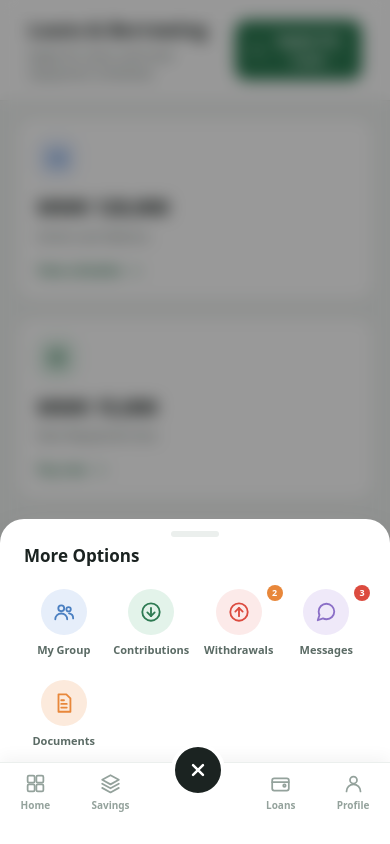
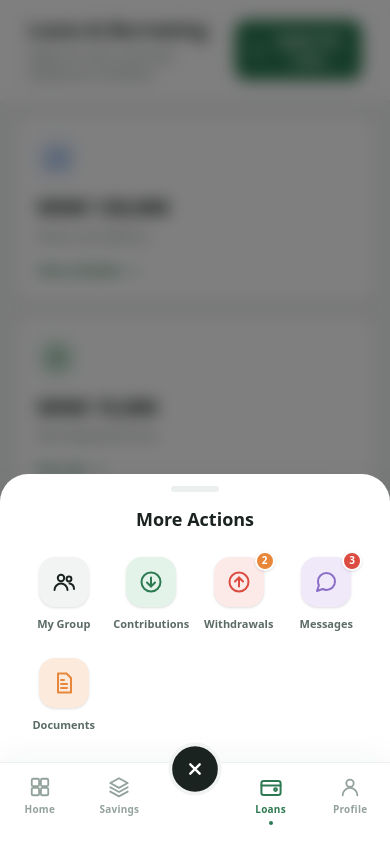
Before and after one commit to Boss-Tet/InclusionX-finovate-, a Next.js app: page /loans in a window 390 px wide. Both pictures are taken after a click on the button 197 px from the left and 770 px from the top of the page. Shown: the top 844 px of the page. Built offline with nearby package versions, Linux system fonts and the light colour scheme.

Commit message:
feat: implement mobile bottom navigation and member messages chat template

```diff
--- a/components/organisms/MobileBottomNav/MobileBottomNav.tsx
+++ b/components/organisms/MobileBottomNav/MobileBottomNav.tsx
@@ -1,11 +1,44 @@
 "use client";
 
-import React, { useState } from "react";
+import React, { useState, useEffect } from "react";
 import Link from "next/link";
+import { usePathname } from "next/navigation";
 import { Icon } from "@/components/atoms/Icon/Icon";
 
 export const MobileBottomNav: React.FC = () => {
   const [isMenuOpen, setIsMenuOpen] = useState(false);
+  const pathname = usePathname();
+
+  // Close menu if route changes
+  useEffect(() => {
+    setIsMenuOpen(false);
+  }, [pathname]);
+
+  const isActive = (path: string) => {
+    if (path === '/dashboard' && pathname === '/dashboard') return true;
+    if (path !== '/dashboard' && pathname?.startsWith(path)) return true;
+    return false;
+  };
+
+  const NavItem = ({ href, icon, label }: { href: string; icon: string; label: string }) => {
+    const active = isActive(href);
+    return (
+      <Link href={href} className="flex flex-col items-center gap-1 group relative pb-2 w-16">
+        <div className={`transition-all duration-200 flex flex-col items-center justify-center ${active ? "text-[#2D7A52]" : "text-[#94A29C] hover:text-[#5B6B65]"}`}>
+          <div className={`relative mb-1 transition-transform duration-200 ${active ? "scale-110" : "group-active:scale-90"}`}>
+            <Icon name={icon} className="w-[22px] h-[22px]" />
+          </div>
+          <span className={`text-[10px] font-bold tracking-wide transition-colors ${active ? "text-[#2D7A52]" : "text-[#94A29C]"}`}>
+            {label}
+          </span>
+        </div>
+        {/* Active Indicator Dot */}
+        {active && (
+          <span className="absolute bottom-0 w-1 h-1 rounded-full bg-[#2D7A52] animate-in fade-in slide-in-from-bottom-2 duration-300" />
+        )}
+      </Link>
+    );
+  };
 
   return (
     <>
@@ -14,50 +47,50 @@ export const MobileBottomNav: React.FC = () => {
         <div className="md:hidden fixed inset-0 z-40 flex items-end justify-center sm:items-center">
           {/* Backdrop */}
           <div
-            className="absolute inset-0 bg-black/40 backdrop-blur-sm transition-opacity"
+            className="absolute inset-0 bg-black/50 backdrop-blur-sm transition-opacity animate-in fade-in duration-200"
             onClick={() => setIsMenuOpen(false)}
           />
 
           {/* Menu Content */}
-          <div className="relative bg-white w-full rounded-t-[24px] sm:rounded-[24px] sm:w-[320px] pb-24 pt-6 px-6 shadow-2xl animate-in slide-in-from-bottom-10 fade-in duration-200">
+          <div className="relative bg-white w-full rounded-t-[28px] sm:rounded-[24px] sm:w-[320px] pb-28 pt-8 px-6 shadow-2xl animate-in slide-in-from-bottom-10 fade-in duration-300 ease-out">
             <div className="absolute top-3 left-1/2 -translate-x-1/2 w-12 h-1.5 bg-[#EBEFED] rounded-full sm:hidden" />
 
-            <h3 className="text-[17px] font-extrabold text-[#1B2321] mb-5">More Options</h3>
+            <h3 className="text-[18px] font-extrabold text-[#1B2321] mb-6 text-center">More Actions</h3>
 
-            <div className="grid grid-cols-4 gap-y-6 gap-x-2">
-              <Link href="/my-group" onClick={() => setIsMenuOpen(false)} className="flex flex-col items-center gap-2 group">
-                <div className="w-[46px] h-[46px] rounded-full bg-[#E6EEFA] text-[#4A7FC1] flex items-center justify-center group-active:scale-95 transition-transform">
-                  <Icon name="users" className="w-[22px] h-[22px]" />
+            <div className="grid grid-cols-4 gap-y-7 gap-x-2">
+              <Link href="/my-group" className="flex flex-col items-center gap-2.5 group">
+                <div className="w-[50px] h-[50px] rounded-[16px] bg-[#F1F4F2] text-[#1B2321] flex items-center justify-center group-active:scale-95 transition-all shadow-sm group-hover:bg-[#E3F3EA] group-hover:text-[#2D7A52]">
+                  <Icon name="users" className="w-[24px] h-[24px]" />
                 </div>
                 <span className="text-[11px] font-bold text-[#5B6B65] text-center leading-tight">My Group</span>
               </Link>
 
-              <Link href="/contributions" onClick={() => setIsMenuOpen(false)} className="flex flex-col items-center gap-2 group">
-                <div className="w-[46px] h-[46px] rounded-full bg-[#E3F3EA] text-[#2D7A52] flex items-center justify-center group-active:scale-95 transition-transform">
-                  <Icon name="arrow-down-circle" className="w-[22px] h-[22px]" />
+              <Link href="/contributions" className="flex flex-col items-center gap-2.5 group">
+                <div className="w-[50px] h-[50px] rounded-[16px] bg-[#E3F3EA] text-[#2D7A52] flex items-center justify-center group-active:scale-95 transition-all shadow-sm">
+                  <Icon name="arrow-down-circle" className="w-[24px] h-[24px]" />
                 </div>
                 <span className="text-[11px] font-bold text-[#5B6B65] text-center leading-tight">Contributions</span>
               </Link>
 
-              <Link href="/withdrawals" onClick={() => setIsMenuOpen(false)} className="flex flex-col items-center gap-2 group relative">
-                <div className="w-[46px] h-[46px] rounded-full bg-[#FCEAE9] text-[#DC4B3F] flex items-center justify-center group-active:scale-95 transition-transform">
-                  <Icon name="arrow-up-circle" className="w-[22px] h-[22px]" />
+              <Link href="/withdrawals" className="flex flex-col items-center gap-2.5 group relative">
+                <div className="w-[50px] h-[50px] rounded-[16px] bg-[#FCEAE9] text-[#DC4B3F] flex items-center justify-center group-active:scale-95 transition-all shadow-sm">
+                  <Icon name="arrow-up-circle" className="w-[24px] h-[24px]" />
                 </div>
                 <span className="text-[11px] font-bold text-[#5B6B65] text-center leading-tight">Withdrawals</span>
-                <span className="absolute -top-1 -right-1 bg-[#E8873A] text-white text-[9px] font-bold w-4 h-4 rounded-full flex items-center justify-center">2</span>
+                <span className="absolute -top-1.5 right-1 bg-[#E8873A] border-2 border-white text-white text-[10px] font-extrabold w-5 h-5 rounded-full flex items-center justify-center shadow-sm">2</span>
               </Link>
 
-              <Link href="/messages" onClick={() => setIsMenuOpen(false)} className="flex flex-col items-center gap-2 group relative">
-                <div className="w-[46px] h-[46px] rounded-full bg-[#EFE9F9] text-[#8B6FC7] flex items-center justify-center group-active:scale-95 transition-transform">
-                  <Icon name="chat" className="w-[22px] h-[22px]" />
+              <Link href="/messages" className="flex flex-col items-center gap-2.5 group relative">
+                <div className="w-[50px] h-[50px] rounded-[16px] bg-[#EFE9F9] text-[#8B6FC7] flex items-center justify-center group-active:scale-95 transition-all shadow-sm">
+                  <Icon name="chat" className="w-[24px] h-[24px]" />
                 </div>
                 <span className="text-[11px] font-bold text-[#5B6B65] text-center leading-tight">Messages</span>
-                <span className="absolute -top-1 -right-1 bg-[#DC4B3F] text-white text-[9px] font-bold w-4 h-4 rounded-full flex items-center justify-center">3</span>
+                <span className="absolute -top-1.5 right-1 bg-[#DC4B3F] border-2 border-white text-white text-[10px] font-extrabold w-5 h-5 rounded-full flex items-center justify-center shadow-sm">3</span>
               </Link>
 
-              <Link href="/documents" onClick={() => setIsMenuOpen(false)} className="flex flex-col items-center gap-2 group">
-                <div className="w-[46px] h-[46px] rounded-full bg-[#FCEADC] text-[#E8873A] flex items-center justify-center group-active:scale-95 transition-transform">
-                  <Icon name="doc" className="w-[22px] h-[22px]" />
+              <Link href="/documents" className="flex flex-col items-center gap-2.5 group">
+                <div className="w-[50px] h-[50px] rounded-[16px] bg-[#FCEADC] text-[#E8873A] flex items-center justify-center group-active:scale-95 transition-all shadow-sm">
+                  <Icon name="doc" className="w-[24px] h-[24px]" />
                 </div>
                 <span className="text-[11px] font-bold text-[#5B6B65] text-center leading-tight">Documents</span>
               </Link>
@@ -67,27 +100,21 @@ export const MobileBottomNav: React.FC = () => {
       )}
 
       {/* Main Bottom Nav Bar */}
-      <nav className="md:hidden fixed bottom-0 left-0 right-0 bg-white/95 backdrop-blur-md border-t border-[#EBEFED] h-[82px] flex items-start justify-around pt-2.5 z-50 shadow-[0_-4px_16px_rgba(0,0,0,0.05)]">
-        <Link href="/dashboard" className="flex flex-col items-center gap-1 text-[10px] font-semibold transition-colors active:scale-90 text-[#94A29C]">
-          <Icon name="grid" className="w-[21px] h-[21px]" /> Home
-        </Link>
-        <Link href="/savings-goal" className="flex flex-col items-center gap-1 text-[10px] font-semibold transition-colors active:scale-90 text-[#94A29C]">
-          <Icon name="layers" className="w-[21px] h-[21px]" /> Savings
-        </Link>
+      <nav className="md:hidden fixed bottom-0 left-0 right-0 bg-white/95 backdrop-blur-lg border-t border-[#EBEFED] h-[82px] flex items-start justify-around pt-3 z-50 shadow-[0_-8px_30px_rgba(18,58,41,0.04)]">
+        <NavItem href="/dashboard" icon="grid" label="Home" />
+        <NavItem href="/savings-goal" icon="layers" label="Savings" />
+
         <button
           onClick={() => setIsMenuOpen(!isMenuOpen)}
-          className={`-mt-[30px] w-[54px] h-[54px] rounded-full text-white flex items-center justify-center shadow-[0_8px_20px_rgba(45,122,82,0.45)] border-4 border-white active:scale-90 transition-transform ${isMenuOpen ? "bg-[#1B2321] rotate-45 shadow-none" : "bg-gradient-to-tr from-[#123A29] to-[#2D7A52]"}`}
+          className={`-mt-[34px] w-[56px] h-[56px] rounded-full text-white flex items-center justify-center shadow-[0_8px_20px_rgba(45,122,82,0.4)] border-[4px] border-[#F1F4F2] transition-all duration-300 ${isMenuOpen ? "bg-[#1B2321] rotate-45 shadow-none scale-95" : "bg-gradient-to-tr from-[#123A29] to-[#2D7A52] hover:scale-105 active:scale-95"}`}
         >
           <svg width="24" height="24" viewBox="0 0 24 24" fill="none" stroke="currentColor" strokeWidth="2.5" strokeLinecap="round" strokeLinejoin="round">
             <path d="M12 5v14M5 12h14" />
           </svg>
         </button>
-        <Link href="/loans" className="flex flex-col items-center gap-1 text-[10px] font-semibold transition-colors active:scale-90 text-[#94A29C]">
-          <Icon name="wallet" className="w-[21px] h-[21px]" /> Loans
-        </Link>
-        <Link href="/profile" className="flex flex-col items-center gap-1 text-[10px] font-semibold transition-colors active:scale-90 text-[#94A29C]">
-          <Icon name="user" className="w-[21px] h-[21px]" /> Profile
-        </Link>
+
+        <NavItem href="/loans" icon="wallet" label="Loans" />
+        <NavItem href="/profile" icon="user" label="Profile" />
       </nav>
     </>
   );
--- a/components/templates/MemberMessagesTemplate/MemberMessagesTemplate.tsx
+++ b/components/templates/MemberMessagesTemplate/MemberMessagesTemplate.tsx
@@ -78,8 +78,8 @@ export const MemberMessagesTemplate: React.FC = () => {
             <span className="bg-black/5 text-[#5B6B65] text-[10.5px] font-bold px-3 py-1 rounded-full uppercase tracking-wide">This Week</span>
           </div>
 
-          {chat.map((msg) => (
-            <div key={msg.id} className={`flex gap-2 md:gap-3 ${msg.from === "me" ? "flex-row-reverse" : "flex-row"}`}>
+            {chat.map((msg) => (
+            <div key={msg.id} className={`flex gap-2 md:gap-3 w-full ${msg.from === "me" ? "flex-row-reverse" : "flex-row"}`}>
 
               {/* Avatar (only for others) */}
               {msg.from === "them" && (
@@ -89,19 +89,19 @@ export const MemberMessagesTemplate: React.FC = () => {
               )}
 
               {/* Message Bubble */}
-              <div className={`flex flex-col ${msg.from === "me" ? "items-end" : "items-start"} max-w-[85%] md:max-w-[70%]`}>
+              <div className={`flex flex-col ${msg.from === "me" ? "items-end" : "items-start"} max-w-[85%] md:max-w-[70%] overflow-hidden`}>
 
                 {/* Sender Name (only for others) */}
                 {msg.from === "them" && (
                   <span className="text-[11.5px] font-bold text-[#5B6B65] mb-1 ml-1">{msg.sender}</span>
                 )}
 
-                <div className={`rounded-[18px] px-4 py-3 text-[14.5px] shadow-sm leading-relaxed ${
+                <div className={`rounded-[18px] px-4 py-3 text-[14.5px] shadow-sm leading-relaxed overflow-hidden ${
                   msg.from === "me"
                     ? "bg-[#123A29] text-white rounded-br-[4px]"
                     : "bg-white text-[#1B2321] border border-[#E9EDEA] rounded-bl-[4px]"
                 }`}>
-                  <p>{msg.text}</p>
+                  <p className="break-words whitespace-pre-wrap [word-break:break-word]">{msg.text}</p>
                 </div>
 
                 <span className={`text-[10px] font-semibold mt-1 ${msg.from === "me" ? "mr-1 text-[#94A29C]" : "ml-1 text-[#94A29C]"}`}>
@@ -126,28 +126,30 @@ export const MemberMessagesTemplate: React.FC = () => {
               value={inputMsg}
               onChange={e => {
                 setInputMsg(e.target.value);
-                e.target.style.height = 'auto';
+                e.target.style.height = '40px'; // Reset height briefly to get true scrollHeight
                 e.target.style.height = Math.min(e.target.scrollHeight, 120) + 'px';
               }}
               onKeyDown={e => {
                 if (e.key === "Enter" && !e.shiftKey) {
                   e.preventDefault();
-                  send();
-                  e.currentTarget.style.height = 'auto';
+                  if (inputMsg.trim()) {
+                    send();
+                    e.currentTarget.style.height = '40px';
+                  }
                 }
               }}
-              className="flex-1 bg-transparent border-none py-2 px-2 mx-1 text-[15px] text-[#1B2321] placeholder-[#94A29C] focus:outline-none focus:ring-0 resize-none max-h-[120px]"
-              style={{ minHeight: '36px' }}
+              className="flex-1 bg-transparent border-none py-[10px] px-2 mx-1 text-[15px] leading-tight text-[#1B2321] placeholder-[#94A29C] focus:outline-none focus:ring-0 resize-none"
+              style={{ height: '40px', minHeight: '40px', maxHeight: '120px', overflowY: 'auto' }}
             />
 
             <div className="flex items-center gap-1 shrink-0 pr-1 mb-0.5">
               <button className="w-9 h-9 rounded-full flex items-center justify-center text-[#94A29C] hover:text-[#5B6B65] transition-colors relative overflow-hidden">
-                <input type="file" className="absolute inset-0 opacity-0 cursor-pointer" accept="image/*,.pdf,.doc,.docx" />
+                <input type="file" className="absolute inset-0 w-full h-full opacity-0 cursor-pointer" accept="image/*,.pdf,.doc,.docx" />
                 <svg width="22" height="22" viewBox="0 0 24 24" fill="none" stroke="currentColor" strokeWidth="2.2" strokeLinecap="round" strokeLinejoin="round"><path d="M21.44 11.05l-9.19 9.19a6 6 0 0 1-8.49-8.49l9.19-9.19a4 4 0 0 1 5.66 5.66l-9.2 9.19a2 2 0 0 1-2.83-2.83l8.49-8.48"/></svg>
               </button>
               {!inputMsg.trim() && (
                 <button className="w-9 h-9 rounded-full flex items-center justify-center text-[#94A29C] hover:text-[#5B6B65] transition-colors relative overflow-hidden">
-                  <input type="file" className="absolute inset-0 opacity-0 cursor-pointer" accept="image/*" capture="environment" />
+                  <input type="file" className="absolute inset-0 w-full h-full opacity-0 cursor-pointer" accept="image/*" capture="environment" />
                   <svg width="22" height="22" viewBox="0 0 24 24" fill="none" stroke="currentColor" strokeWidth="2.2" strokeLinecap="round" strokeLinejoin="round"><path d="M23 19a2 2 0 0 1-2 2H3a2 2 0 0 1-2-2V8a2 2 0 0 1 2-2h4l2-3h6l2 3h4a2 2 0 0 1 2 2z"/><circle cx="12" cy="13" r="4"/></svg>
                 </button>
               )}
```
